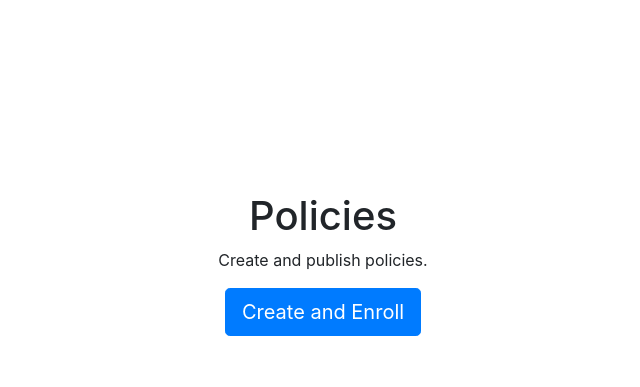
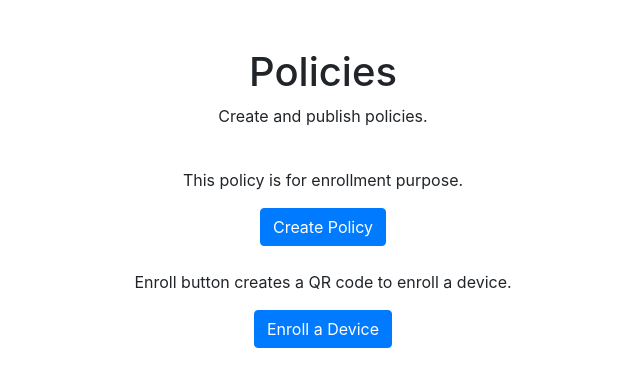
Before and after one commit to active-sludge/Emma, a Django app: page /policies in a window 1280 px wide. Shown: the part 56-443 px from the top of the page, without its empty margins (317-957 px from the left). Run offline with Django 3.2, Linux system fonts and the light colour scheme; the visitor is signed in with stand-in values (Sample User, id 1); some libraries are stand-ins or nearby versions.

Commit message:
Enroll device succesfully. Happy path ready.

```diff
--- a/EmmaProject/emmaApp/utils/android_management_api.py
+++ b/EmmaProject/emmaApp/utils/android_management_api.py
@@ -1,9 +1,8 @@
 import json
 from urllib.parse import urlencode
 
-from google.protobuf import service
+from google_auth_oauthlib.flow import InstalledAppFlow
 from googleapiclient.discovery import build
-from google_auth_oauthlib.flow import InstalledAppFlow
 
 cloud_project_id = 'swe599-emma'
 
@@ -21,6 +20,8 @@ CALLBACK_URL = 'https://storage.googleapis.com/android-management-quick-start/en
 
 androidmanagement = None
 signup_url = None
+enterprise = None
+enterprise_name = None
 
 
 def authenticate_google_user():
@@ -54,49 +55,34 @@ def enter_enterprise_token(token):
         enterpriseToken=token,
         body={}
     ).execute()
+    global enterprise_name
     enterprise_name = enterprise['name']
     print('\nYour enterprise name is', enterprise_name)
     return enterprise_name
 
 
-def enroll_device():
-    # Run the OAuth flow.
-    # Generate a signup URL where the enterprise admin can signup with a Gmail account.
-    signup_url = androidmanagement.signupUrls().create(
-        projectId=cloud_project_id,
-        callbackUrl=CALLBACK_URL
-    ).execute()
-    print('Please visit this URL to create an enterprise:', signup_url['url'])
-    enterprise_token = input('Enter the code: ')
-    # Complete the creation of the enterprise and retrieve the enterprise name.
-    enterprise = androidmanagement.enterprises().create(
-        projectId=cloud_project_id,
-        signupUrlName=signup_url['name'],
-        enterpriseToken=enterprise_token,
-        body={}
-    ).execute()
-    enterprise_name = enterprise['name']
-    # EAJmqckxDX-PV1eJGZUS5SYmrHcB1O-stL5DbRbcwYl3PyTV_YHPDSPjScQKNav2i747XJSZSGAf5ukOM4vfUtTadFXigwBMIlvee4YkpVGzw_UBwcBtwisw
-    print('\nYour enterprise name is', enterprise_name)
-    # Paste the enterprise name here.
+def create_policy():
     # enterprise_name = 'enterprises/LC03hr5qbt'
-    enterprise_name = 'enterprises/LC03hr5qbt'
     policy_name = enterprise_name + '/policies/policy1'
     policy_json = '''
-{
-    "applications": [
         {
-            "packageName": "com.google.samples.apps.iosched",
-            "installType": "FORCE_INSTALLED"
+            "applications": [
+                {
+                    "packageName": "com.google.samples.apps.iosched",
+                    "installType": "FORCE_INSTALLED"
+                }
+            ],
+            "debuggingFeaturesAllowed": true
         }
-    ],
-    "debuggingFeaturesAllowed": true
-}
-'''
+        '''
     androidmanagement.enterprises().policies().patch(
         name=policy_name,
         body=json.loads(policy_json)
     ).execute()
+    return policy_name
+
+
+def enroll_device(policy_name):
     enrollment_token = androidmanagement.enterprises().enrollmentTokens().create(
         parent=enterprise_name,
         body={"policyName": policy_name}
@@ -111,3 +97,8 @@ def enroll_device():
     enrollment_link = 'https://enterprise.google.com/android/enroll?et=' + enrollment_token['value']
     print('Please open this link on your device:', enrollment_link)
     return qrcode_url
+
+
+def get_policy_name():
+    policy_name = enterprise_name + '/policies/policy1'
+    return policy_name
--- a/EmmaProject/emmaApp/views.py
+++ b/EmmaProject/emmaApp/views.py
@@ -52,7 +52,7 @@ def log_out_user(request):
         return redirect('home')
 
 
-@login_required()
+@login_required
 def enterprise(request):
     if request.method == 'GET':
         return render(request, 'emma/enterprise.html')
@@ -73,5 +73,21 @@ def enterprise(request):
             return render(request, 'emma/enterprise.html', context)
 
 
+@login_required
 def policies(request):
-    return render(request, 'emma/policies.html')
+    if request.method == 'GET':
+        return render(request, 'emma/policies.html')
+    else:
+        if 'create_policy' in request.POST:
+            policy_name = android_management_api.create_policy()
+            context = {
+                'policy_name': policy_name,
+            }
+            return render(request, 'emma/policies.html', context)
+        elif 'enroll_device' in request.POST:
+            policy_name = android_management_api.get_policy_name()
+            qrcode_url = android_management_api.enroll_device(policy_name)
+            context = {
+                'qrcode_url': qrcode_url,
+            }
+            return render(request, 'emma/policies.html', context)
--- a/EmmaProject/templates/emma/policies.html
+++ b/EmmaProject/templates/emma/policies.html
@@ -1,18 +1,38 @@
 {% extends "emma/base.html" %}
 
 {% block content %}
-<br>
-<br>
-<br>
-<br>
-<br>
-<br>
+
 <div class="row justify-content-center mt-5">
     <div class="col-md-7 text-center">
         <h1>Policies</h1>
         <p>Create and publish policies.</p>
-    <a role="button" class="btn btn-primary btn-lg" href="{% url 'home' %}">Create and Enroll</a>
-    <br>
+        <br>
+
+        <p>This policy is for enrollment purpose.</p>
+        <form action="" method="post">
+            {% csrf_token %}
+            <button type="submit" class="btn btn-primary" name="create_policy">Create Policy</button>
+        </form>
+
+        {% if policy_name %}
+            <input type='hidden' value='{{policy_name}}' name='policy_name'>
+            <br>
+            <div class="alert alert-success" role="alert">
+                Policy created succesfully.
+                Policy name is: <h3>{{ policy_name }}</h3>
+            </div>
+        {% endif %}
+
+        <br>
+        <p>Enroll button creates a QR code to enroll a device.</p>
+        <form action="" method="post">
+            {% csrf_token %}
+            <button type="submit" class="btn btn-primary" name="enroll_device">Enroll a Device</button>
+        </form>
+        <br>
+        {% if qrcode_url %}
+            <a href="{{ qrcode_url }}" target="_blank">Follow this link to open QR code.</a>
+        {% endif %}
     </div>
 </div>
 
```
Also changed, not shown: EmmaProject/templates/emma/enterprise.html (+11 -15 lines), EmmaProject/templates/emma/home.html (+6 -11 lines).
